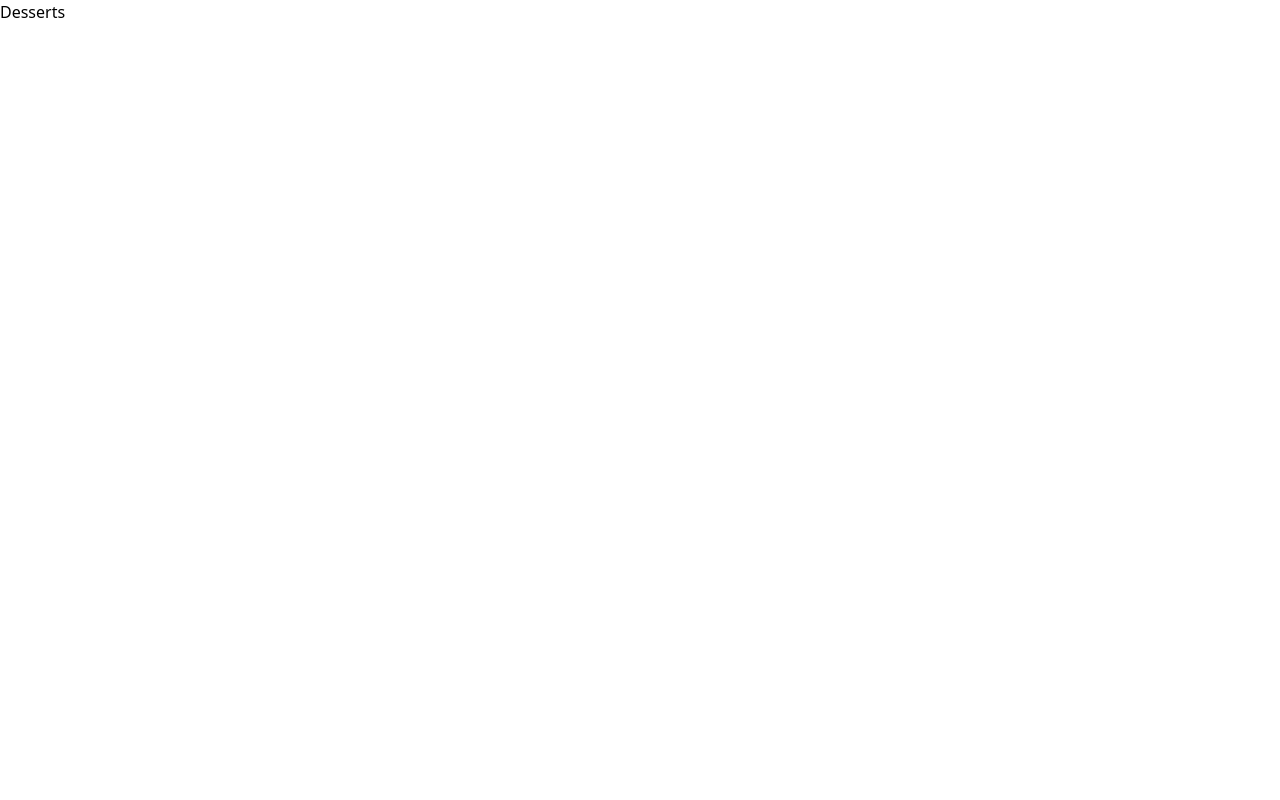
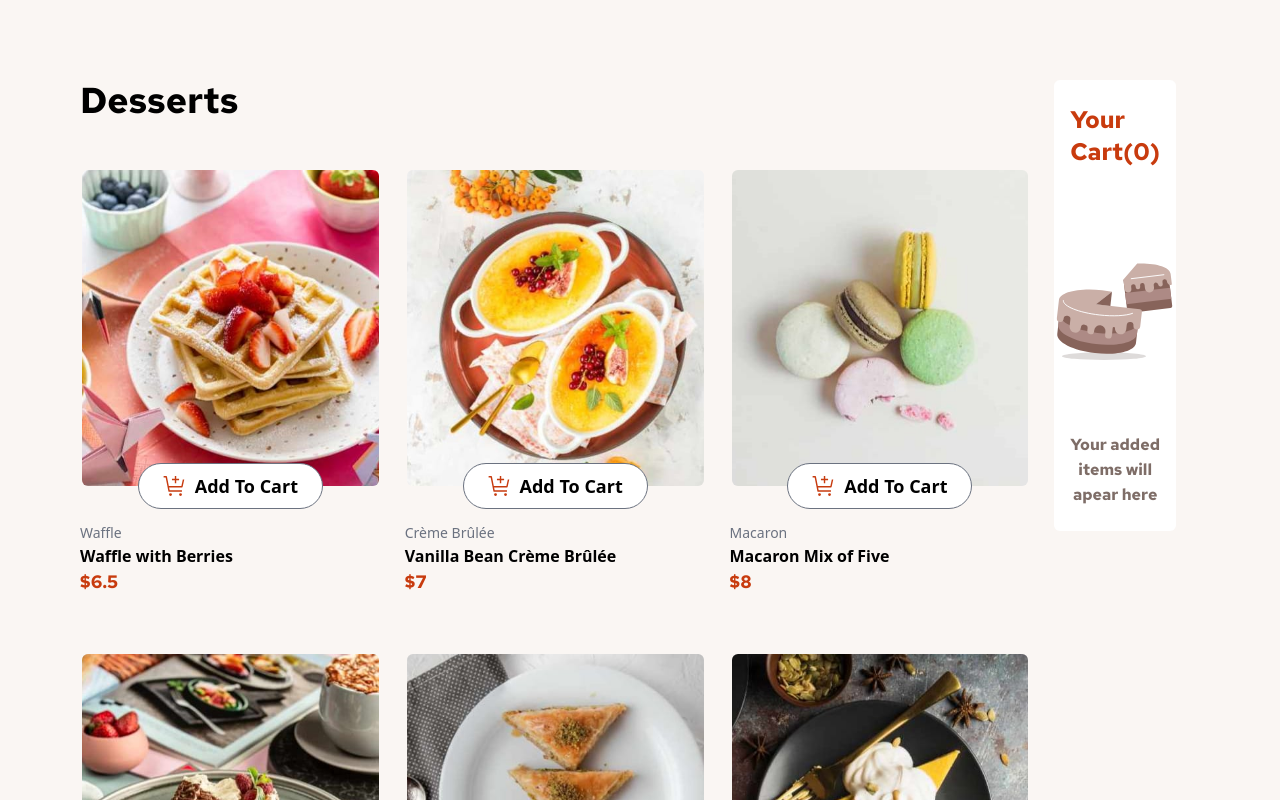
Before and after one commit to zakib9/Desserts, a Vue app: page / in a window 1280 px wide. Shown: the top 800 px of the page. Built offline with nearby package versions, Linux system fonts and the light colour scheme.

Commit message:
template
start adding component to the page and modifying json file

```diff
--- /dev/null
+++ b/src/components/AddToCartView.vue
@@ -0,0 +1,12 @@
+<template>
+    <div class="flex bg-white border border-solid
+     border-gray-500 rounded-full py-2 px-4 mt-[295px] absolute">
+        <img src="../assets/images/icon-add-to-cart.svg"
+        class="w-6 ml-2"/>
+        <p class="font-bold text-lg px-2">Add To Cart</p>
+    </div>
+</template>
+
+<script setup>
+
+</script>
--- /dev/null
+++ b/src/components/CardView.vue
@@ -0,0 +1,33 @@
+<template>
+    <div>
+        <div class="flex justify-center relative">
+            <img class="object-cover h-80 w-80 rounded-lg border-solid border-2
+            border-transparent "
+            :src= "`./src/assets/images/${card.image.desktop}`">
+
+            <!-- <img class="object-cover h-80 w-80 rounded-lg border-solid border-2
+            border-transparent hover:border-red-500"
+            src="../assets/images/image-waffle-desktop.jpg"> -->
+            <AddToCartView/>
+        </div>
+
+        <div class="my-8">
+            <span class="text-gray-500 text-sm font-medium ">{{card.category}}</span>
+            <h4 class="text-md font-bold">{{card.name}}</h4>
+            <h3 class="text-primary text-lg font-RedHatBold">${{card.price}}</h3>
+        </div>
+    </div>
+</template>
+
+<script setup>
+import AddToCartView from './AddToCartView.vue';
+
+
+defineProps({
+  card: {
+    type: Object,
+    default: () => {},
+  },
+});
+//console.log(card)
+</script>
--- /dev/null
+++ b/src/components/YourCartView.vue
@@ -0,0 +1,17 @@
+<template>
+    <div class="">
+        <h2 class="text-2xl font-RedHatBold text-primary my-6 mx-4">
+                Your Cart(0)
+            </h2>
+        <div class="text-center mb-6">
+
+            <img src="../assets/images/illustration-empty-cart.svg"
+            alt="" class="m-auto h-60">
+            <span class="text-s font-RedHatBold text-[#7e6d67] ">Your added items will apear here</span>
+        </div>
+    </div>
+</template>
+
+<script setup>
+
+</script>
--- a/src/data.json
+++ b/src/data.json
@@ -1,10 +1,10 @@
 [
     {
        "image": {
-            "thumbnail": "./assets/images/image-waffle-thumbnail.jpg",
-            "mobile": "./assets/images/image-waffle-mobile.jpg",
-            "tablet": "./assets/images/image-waffle-tablet.jpg",
-            "desktop": "./assets/images/image-waffle-desktop.jpg"
+            "thumbnail": "image-waffle-thumbnail.jpg",
+            "mobile": "image-waffle-mobile.jpg",
+            "tablet": "image-waffle-tablet.jpg",
+            "desktop": "image-waffle-desktop.jpg"
        },
        "name": "Waffle with Berries",
        "category": "Waffle",
@@ -12,10 +12,10 @@
     },
     {
         "image": {
-            "thumbnail": "./assets/images/image-creme-brulee-thumbnail.jpg",
-            "mobile": "./assets/images/image-creme-brulee-mobile.jpg",
-            "tablet": "./assets/images/image-creme-brulee-tablet.jpg",
-            "desktop": "./assets/images/image-creme-brulee-desktop.jpg"
+            "thumbnail": "image-creme-brulee-thumbnail.jpg",
+            "mobile": "image-creme-brulee-mobile.jpg",
+            "tablet": "image-creme-brulee-tablet.jpg",
+            "desktop": "image-creme-brulee-desktop.jpg"
         },
         "name": "Vanilla Bean Crème Brûlée",
         "category": "Crème Brûlée",
@@ -23,10 +23,10 @@
      },
      {
         "image": {
-            "thumbnail": "./assets/images/image-macaron-thumbnail.jpg",
-            "mobile": "./assets/images/image-macaron-mobile.jpg",
-            "tablet": "./assets/images/image-macaron-tablet.jpg",
-            "desktop": "./assets/images/image-macaron-desktop.jpg"
+            "thumbnail": "image-macaron-thumbnail.jpg",
+            "mobile": "image-macaron-mobile.jpg",
+            "tablet": "image-macaron-tablet.jpg",
+            "desktop": "image-macaron-desktop.jpg"
         },
         "name": "Macaron Mix of Five",
         "category": "Macaron",
@@ -34,10 +34,10 @@
      },
      {
         "image": {
-            "thumbnail": "./assets/images/image-tiramisu-thumbnail.jpg",
-            "mobile": "./assets/images/image-tiramisu-mobile.jpg",
-            "tablet": "./assets/images/image-tiramisu-tablet.jpg",
-            "desktop": "./assets/images/image-tiramisu-desktop.jpg"
+            "thumbnail": "image-tiramisu-thumbnail.jpg",
+            "mobile": "image-tiramisu-mobile.jpg",
+            "tablet": "image-tiramisu-tablet.jpg",
+            "desktop": "image-tiramisu-desktop.jpg"
         },
         "name": "Classic Tiramisu",
         "category": "Tiramisu",
@@ -45,10 +45,10 @@
      },
      {
         "image": {
-            "thumbnail": "./assets/images/image-baklava-thumbnail.jpg",
-            "mobile": "./assets/images/image-baklava-mobile.jpg",
-            "tablet": "./assets/images/image-baklava-tablet.jpg",
-            "desktop": "./assets/images/image-baklava-desktop.jpg"
+            "thumbnail": "image-baklava-thumbnail.jpg",
+            "mobile":"image-baklava-mobile.jpg",
+            "tablet": "image-baklava-tablet.jpg",
+            "desktop": "image-baklava-desktop.jpg"
         },
         "name": "Pistachio Baklava",
         "category": "Baklava",
@@ -56,10 +56,10 @@
      },
      {
         "image": {
-            "thumbnail": "./assets/images/image-meringue-thumbnail.jpg",
-            "mobile": "./assets/images/image-meringue-mobile.jpg",
-            "tablet": "./assets/images/image-meringue-tablet.jpg",
-            "desktop": "./assets/images/image-meringue-desktop.jpg"
+            "thumbnail": "image-meringue-thumbnail.jpg",
+            "mobile": "image-meringue-mobile.jpg",
+            "tablet": "image-meringue-tablet.jpg",
+            "desktop": "image-meringue-desktop.jpg"
         },
         "name": "Lemon Meringue Pie",
         "category": "Pie",
@@ -67,10 +67,10 @@
      },
      {
         "image": {
-            "thumbnail": "./assets/images/image-cake-thumbnail.jpg",
-            "mobile": "./assets/images/image-cake-mobile.jpg",
-            "tablet": "./assets/images/image-cake-tablet.jpg",
-            "desktop": "./assets/images/image-cake-desktop.jpg"
+            "thumbnail": "image-cake-thumbnail.jpg",
+            "mobile": "image-cake-mobile.jpg",
+            "tablet": "image-cake-tablet.jpg",
+            "desktop": "image-cake-desktop.jpg"
         },
         "name": "Red Velvet Cake",
         "category": "Cake",
@@ -78,10 +78,10 @@
      },
      {
         "image": {
-            "thumbnail": "./assets/images/image-brownie-thumbnail.jpg",
-            "mobile": "./assets/images/image-brownie-mobile.jpg",
-            "tablet": "./assets/images/image-brownie-tablet.jpg",
-            "desktop": "./assets/images/image-brownie-desktop.jpg"
+            "thumbnail": "image-brownie-thumbnail.jpg",
+            "mobile": "image-brownie-mobile.jpg",
+            "tablet": "image-brownie-tablet.jpg",
+            "desktop": "image-brownie-desktop.jpg"
         },
         "name": "Salted Caramel Brownie",
         "category": "Brownie",
@@ -89,10 +89,10 @@
      },
      {
         "image": {
-            "thumbnail": "./assets/images/image-panna-cotta-thumbnail.jpg",
-            "mobile": "./assets/images/image-panna-cotta-mobile.jpg",
-            "tablet": "./assets/images/image-panna-cotta-tablet.jpg",
-            "desktop": "./assets/images/image-panna-cotta-desktop.jpg"
+            "thumbnail": "image-panna-cotta-thumbnail.jpg",
+            "mobile": "image-panna-cotta-mobile.jpg",
+            "tablet": "image-panna-cotta-tablet.jpg",
+            "desktop": "image-panna-cotta-desktop.jpg"
         },
         "name": "Vanilla Panna Cotta",
         "category": "Panna Cotta",
--- a/src/views/HomeView.vue
+++ b/src/views/HomeView.vue
@@ -1,7 +1,28 @@
 <script setup>
+import CardView from '@/components/CardView.vue';
+import YourCartView from '@/components/YourCartView.vue';
+import cardsData from '../data.json'
+
+
+
+  console.log(cardsData)
 
 </script>
 
 <template>
- <h1>Desserts</h1>
+ <div class="flex justify-evenly bg-secondary px-20 py-20">
+  <div class=" grid grid-cols-3 gap-6">
+    <h1 class="text-black text-4xl font-RedHatBold mb-6 col-span-3">Desserts</h1>
+    <div class="" v-for="card in cardsData" :key="card.name">
+      <CardView :card = "card" />
+       <!-- <div class="bg-white">
+         <p>{{ card.name }}</p>
+       </div> -->
+
+    </div>
+  </div>
+  <div class=" flex-1 bg-white min-h-60 mx-6 self-start rounded-md ">
+   <YourCartView/>
+  </div>
+ </div>
 </template>
```
